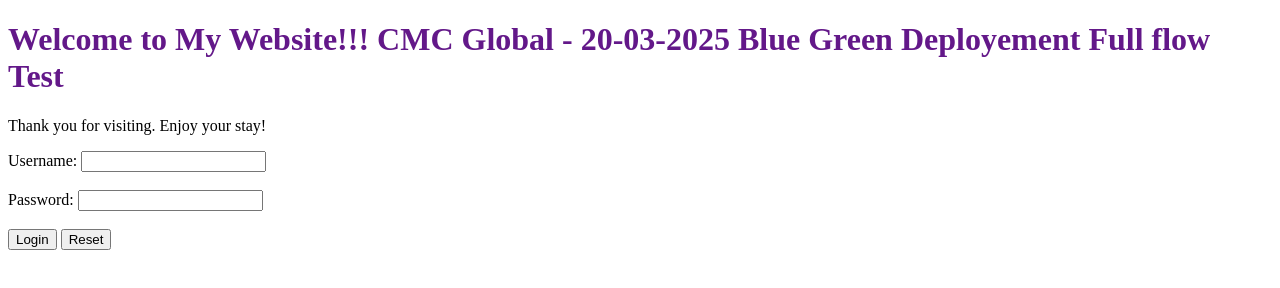
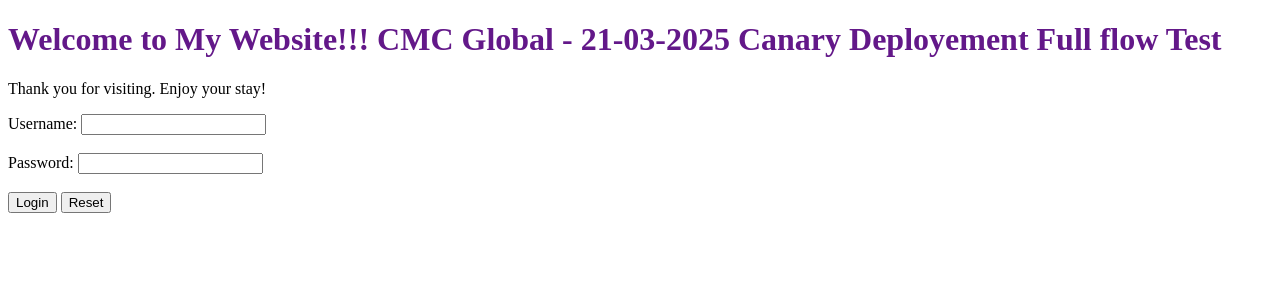
Before and after one commit to vanquangftu/nodejs-random-color-20240810, a website: page public/index.html in a window 1280 px wide. Drawn offline with Linux system fonts and the light colour scheme.

Commit message:
Update index.html

```diff
--- a/public/index.html
+++ b/public/index.html
@@ -7,7 +7,7 @@
 </head>
 
 <body>
-    <h1 id="welcome" style="color: #631889;">Welcome to My Website!!! CMC Global - 20-03-2025 Blue Green Deployement Full flow Test</h1>
+    <h1 id="welcome" style="color: #631889;">Welcome to My Website!!! CMC Global - 21-03-2025 Canary Deployement Full flow Test</h1>
     <p>Thank you for visiting. Enjoy your stay!</p>
 
     <form action="/api/login" method="POST">
```
